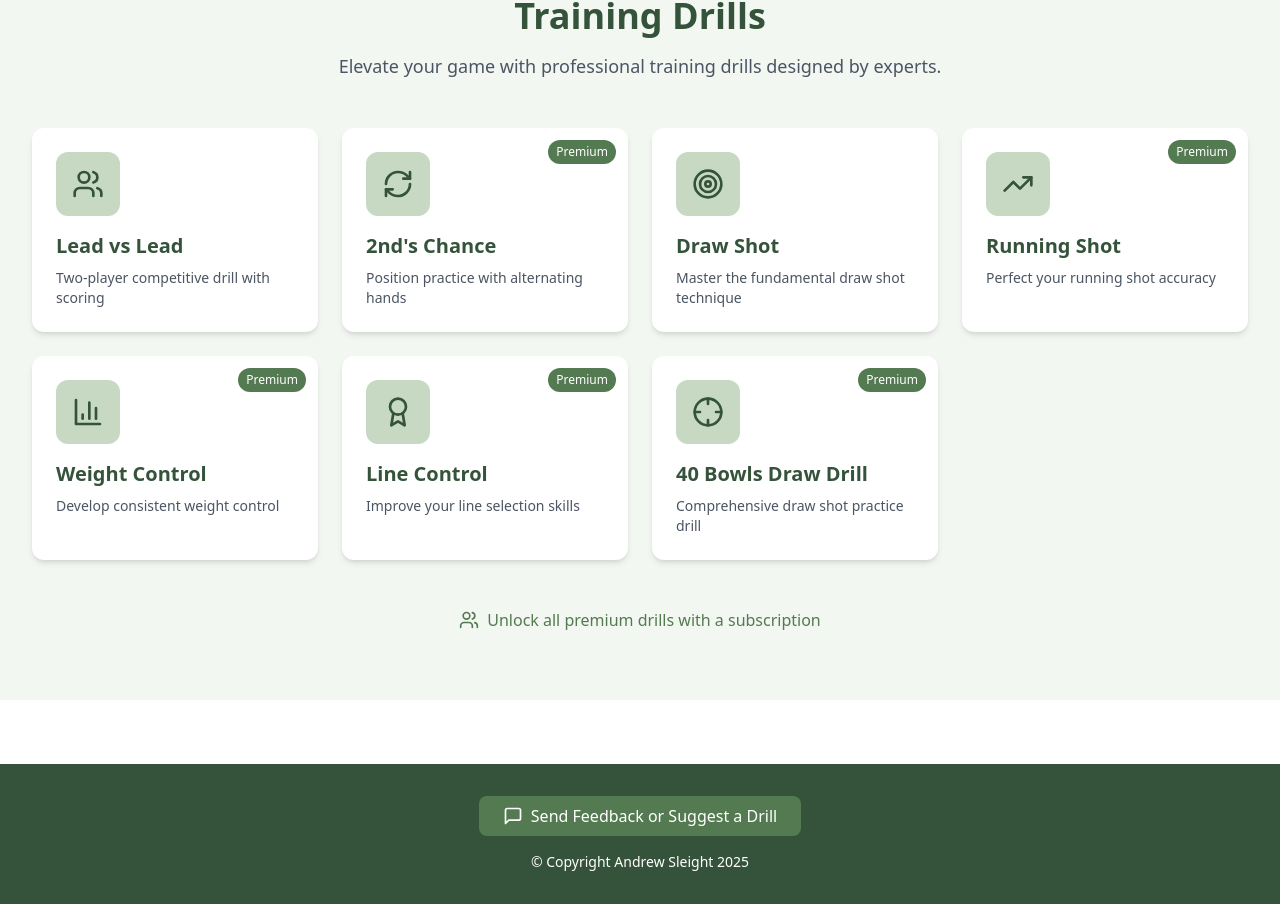
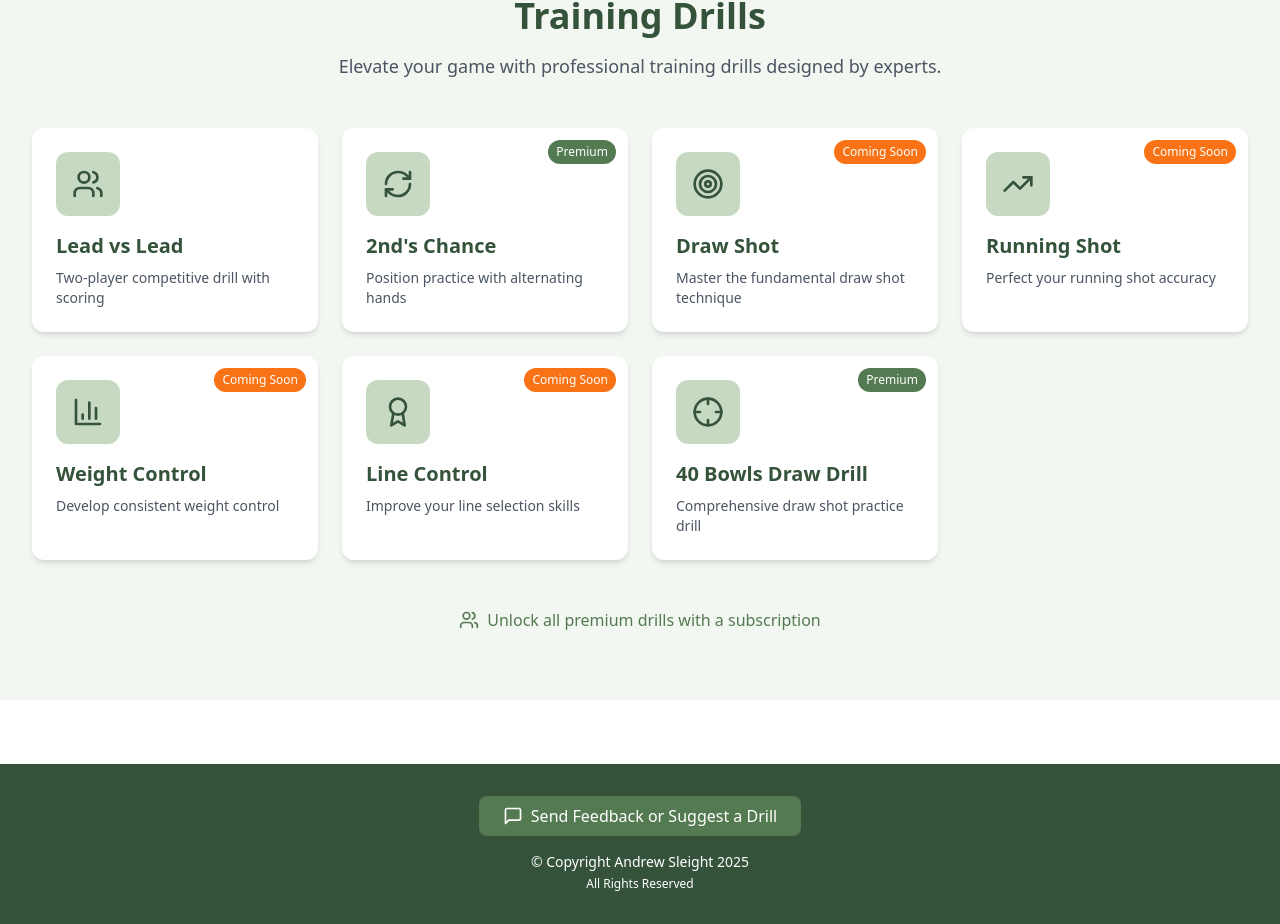
Before and after one commit to talisker63/bowlscore-v3, a React (Vite) app: page / in a window 1280 px wide. Shown: the part 1194-2118 px from the top of the page. Built offline with nearby package versions, Linux system fonts and the light colour scheme; no server answers.

Commit message:
Updated HomePage.tsx

```diff
--- a/src/components/Footer.tsx
+++ b/src/components/Footer.tsx
@@ -17,7 +17,10 @@ const Footer: React.FC = () => {
               <MessageSquare className="w-5 h-5" />
               <span>Send Feedback or Suggest a Drill</span>
             </button>
-            <p className="text-sm">© Copyright Andrew Sleight 2025</p>
+            <div className="text-center">
+              <p className="text-sm">© Copyright Andrew Sleight 2025</p>
+              <p className="text-xs mt-1">All Rights Reserved</p>
+            </div>
           </div>
         </div>
       </footer>
--- a/src/lib/jpegGenerator.ts
+++ b/src/lib/jpegGenerator.ts
@@ -146,10 +146,13 @@ export async function generateScorecardJPEG(
   ctx.font = '13px Arial, sans-serif';
   ctx.fillText(`Date Played: ${dateString}`, canvas.width / 2, dateY);
 
-  const copyrightY = canvas.height - footerHeight / 2;
+  const copyrightY = canvas.height - footerHeight / 2 - 8;
   ctx.fillStyle = '#666';
   ctx.font = '12px Arial, sans-serif';
   ctx.fillText('© Copyright Andrew Sleight 2025', canvas.width / 2, copyrightY);
+
+  ctx.font = '10px Arial, sans-serif';
+  ctx.fillText('All Rights Reserved', canvas.width / 2, copyrightY + 16);
 
   return new Promise((resolve, reject) => {
     canvas.toBlob((blob) => {
--- a/src/pages/HomePage.tsx
+++ b/src/pages/HomePage.tsx
@@ -31,6 +31,7 @@ const HomePage: React.FC = () => {
       icon: Users,
       description: 'Two-player competitive drill with scoring',
       isPremium: false,
+      comingSoon: false,
     },
     {
       id: 'seconds-chance',
@@ -38,6 +39,7 @@ const HomePage: React.FC = () => {
       icon: RefreshCw,
       description: 'Position practice with alternating hands',
       isPremium: true,
+      comingSoon: false,
     },
     {
       id: 'draw-shot',
@@ -45,6 +47,7 @@ const HomePage: React.FC = () => {
       icon: Target,
       description: 'Master the fundamental draw shot technique',
       isPremium: false,
+      comingSoon: true,
     },
     {
       id: 'running-shot',
@@ -52,6 +55,7 @@ const HomePage: React.FC = () => {
       icon: TrendingUp,
       description: 'Perfect your running shot accuracy',
       isPremium: true,
+      comingSoon: true,
     },
     {
       id: 'weight-control',
@@ -59,6 +63,7 @@ const HomePage: React.FC = () => {
       icon: BarChart3,
       description: 'Develop consistent weight control',
       isPremium: true,
+      comingSoon: true,
     },
     {
       id: 'line-control',
@@ -66,6 +71,7 @@ const HomePage: React.FC = () => {
       icon: Award,
       description: 'Improve your line selection skills',
       isPremium: true,
+      comingSoon: true,
     },
     {
       id: '40-bowls-draw',
@@ -73,6 +79,7 @@ const HomePage: React.FC = () => {
       icon: Crosshair,
       description: 'Comprehensive draw shot practice drill',
       isPremium: true,
+      comingSoon: false,
     },
   ];
 
@@ -139,7 +146,12 @@ const HomePage: React.FC = () => {
                   to={`/drill/${drill.id}`}
                   className="bg-white rounded-xl shadow-md hover:shadow-xl transition-all p-6 group relative overflow-hidden"
                 >
-                  {drill.isPremium && (
+                  {drill.comingSoon && (
+                    <div className="absolute top-3 right-3 bg-orange-500 text-white text-xs px-2 py-1 rounded-full">
+                      Coming Soon
+                    </div>
+                  )}
+                  {drill.isPremium && !drill.comingSoon && (
                     <div className="absolute top-3 right-3 bg-[#547A51] text-white text-xs px-2 py-1 rounded-full">
                       Premium
                     </div>
```
